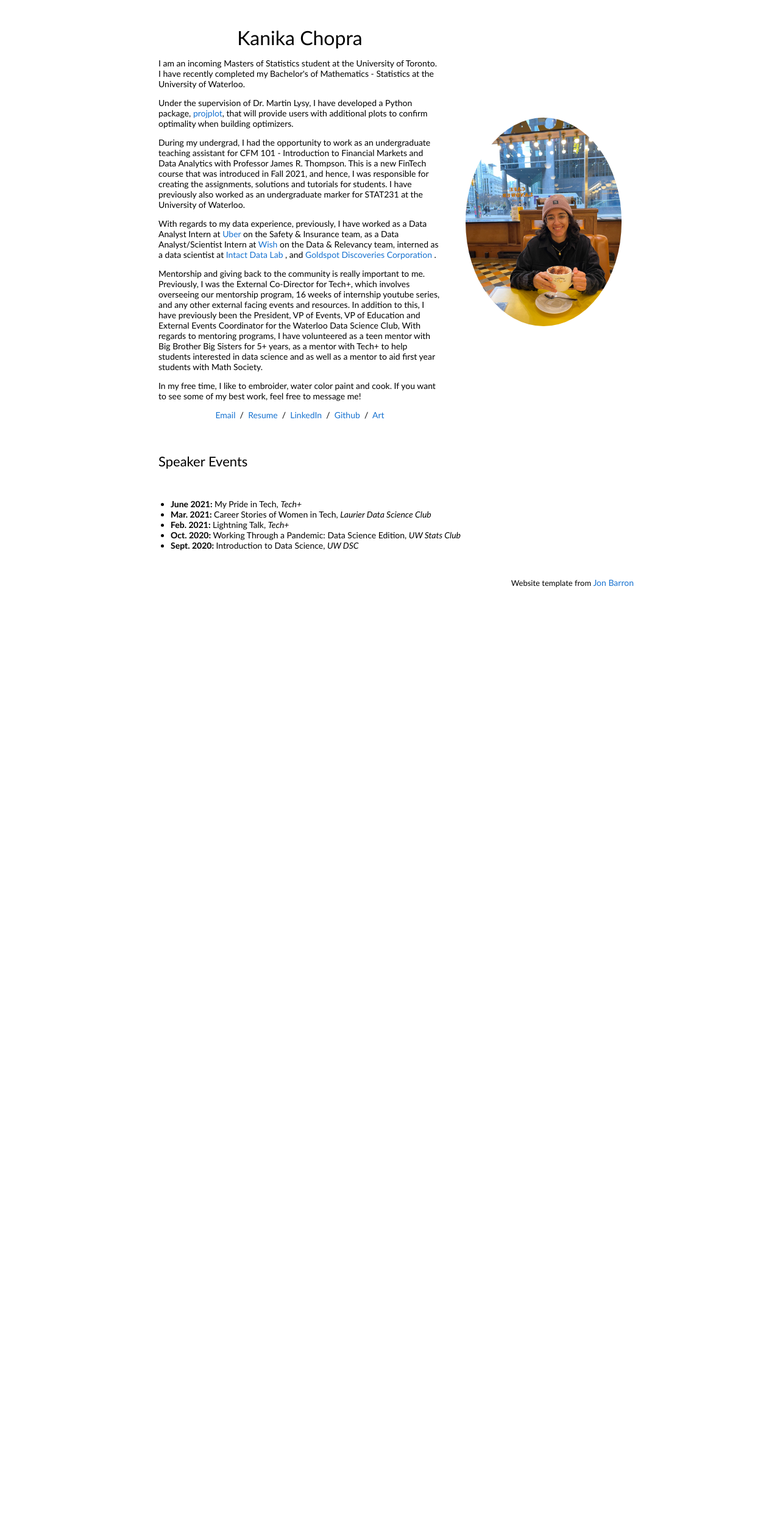
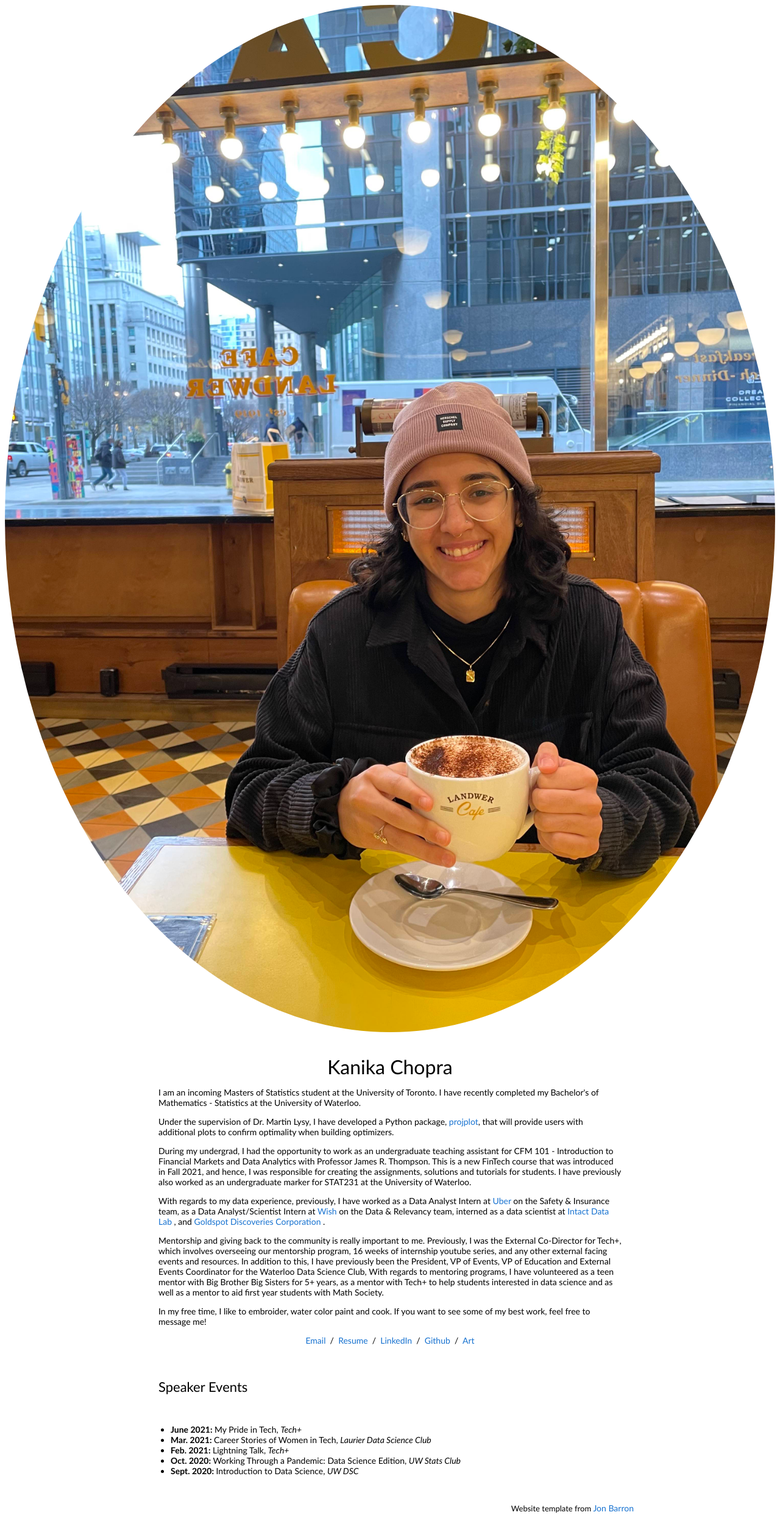
Before and after one commit to kanikadchopra/kanikadchopra.github.io, a Jekyll site: the page built from index.html, in a window 1280 px wide. Shown: the whole page at 61% size. Built offline with Jekyll 4.4.1, drawn with Linux system fonts in a browser that asks for light colours; before the commit the page ends 985 px from its top, so only the background shows below that.

Commit message:
Moving image placement

```diff
--- a/index.html
+++ b/index.html
@@ -14,6 +14,7 @@ title: Kanika Chopra
 </head>
 
 <body>
+  <a href="images/photo.jpg"><img style="border-radius: 50%;width:100%;max-width:100%;height=75%;max-height=75%" alt="Me at a Coffee Shop" src="images/IMG_3146.jpg" class="center"></a>
   <table style="width:100%;max-width:800px;border:0px;border-spacing:0px;border-collapse:separate;margin-right:auto;margin-left:auto;"><tbody>
     <tr style="padding:0px">
       <td style="padding:0px">
@@ -52,9 +53,6 @@ title: Kanika Chopra
                 <a href="https://github.com/kanikadchopra" target="_blank">Github</a> &nbsp/&nbsp
                 <a href="http://instagram.com/kdc_arts" target="_blank">Art</a>
               </p>
-            </td>
-            <td style="padding:2.5%;width:40%;max-width:40%">
-              <a href="images/IMG_3146.jpg"><img style="border-radius: 50%;width:100%;max-width:100%;height=75%;max-height=75%" alt="Me at a Coffee Shop" src="images/IMG_3146.jpg" class="hoverZoomLink"></a>
             </td>
           </tr>
         </tbody></table>
```
